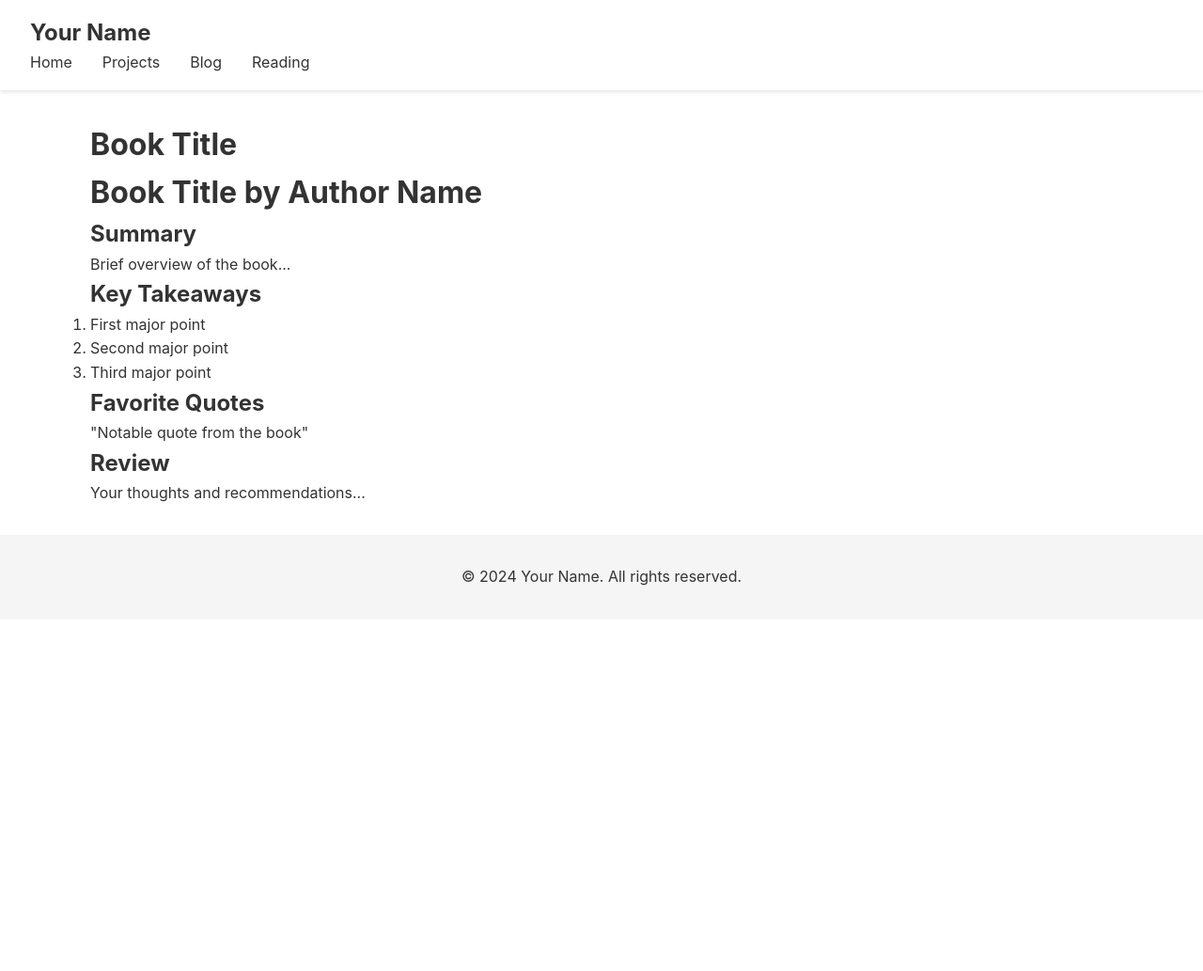
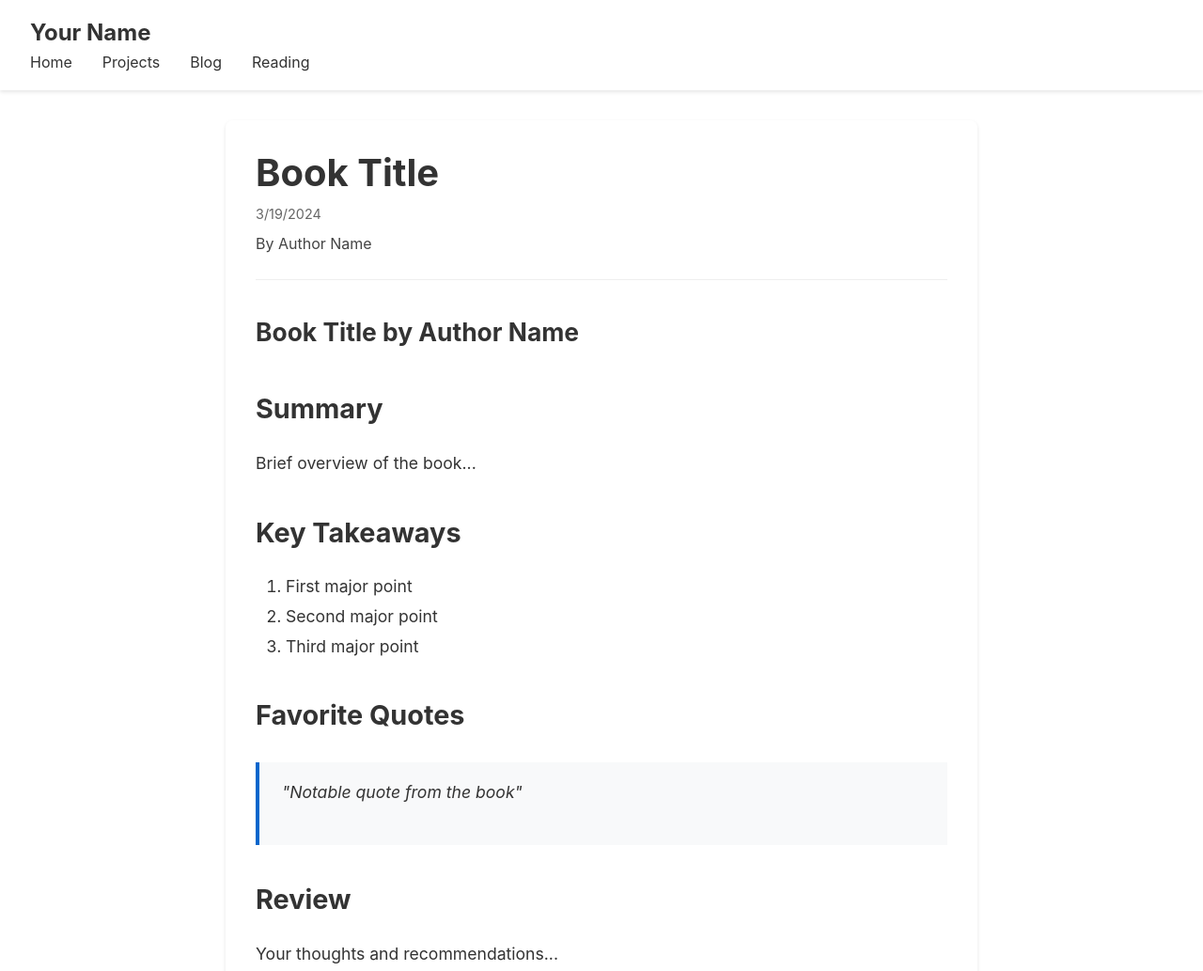
Before and after one commit to cheritng/personalsite, a website: page public/reading/book-title.html in a window 1280 px wide. Shown: the top 1033 px of the page at 94% size. Before the commit the page ends 800 px from the top, so only its background shows below. Drawn offline with Linux system fonts and the light colour scheme.

Commit message:
third commit

```diff
--- a/css/styles.css
+++ b/css/styles.css
@@ -251,3 +251,87 @@ footer {
         max-width: 1000px;
     }
 }
+
+/* Content Article Styles */
+.content-article {
+    max-width: 800px;
+    margin: 0 auto;
+    padding: 2rem;
+    background: #fff;
+    border-radius: 8px;
+    box-shadow: 0 2px 4px rgba(0,0,0,0.1);
+}
+
+.content-header {
+    margin-bottom: 2rem;
+    padding-bottom: 1rem;
+    border-bottom: 1px solid #eee;
+}
+
+.content-header h1 {
+    margin-bottom: 0.5rem;
+    font-size: 2.5rem;
+    line-height: 1.2;
+}
+
+.content-date {
+    color: #666;
+    font-size: 0.9rem;
+    margin-bottom: 0.5rem;
+}
+
+.content-author {
+    color: #444;
+    font-size: 1rem;
+    margin-bottom: 0.5rem;
+}
+
+.content-body {
+    font-size: 1.1rem;
+    line-height: 1.8;
+    color: #333;
+}
+
+.content-body h2 {
+    margin: 2rem 0 1rem;
+    font-size: 1.8rem;
+}
+
+.content-body h3 {
+    margin: 1.5rem 0 1rem;
+    font-size: 1.4rem;
+}
+
+.content-body p {
+    margin-bottom: 1.5rem;
+}
+
+.content-body ul,
+.content-body ol {
+    margin-bottom: 1.5rem;
+    padding-left: 2rem;
+}
+
+.content-body blockquote {
+    margin: 1.5rem 0;
+    padding: 1rem 1.5rem;
+    border-left: 4px solid #0066cc;
+    background: #f8f9fa;
+    font-style: italic;
+}
+
+/* Code blocks */
+.content-body pre {
+    background: #f8f9fa;
+    padding: 1rem;
+    border-radius: 4px;
+    overflow-x: auto;
+    margin: 1.5rem 0;
+}
+
+.content-body code {
+    background: #f8f9fa;
+    padding: 0.2rem 0.4rem;
+    border-radius: 3px;
+    font-size: 0.9em;
+}
--- a/public/reading/book-title.html
+++ b/public/reading/book-title.html
@@ -19,7 +19,15 @@
     </nav>
 
     <main class="container">
-        <h1>Book Title</h1><h1>Book Title by Author Name</h1>
+        <article class="content-article">
+            <header class="content-header">
+                <h1>Book Title</h1>
+                <div class="content-date">3/19/2024</div>
+
+                <div class="content-author">By Author Name</div>
+            </header>
+            <div class="content-body">
+                <h1>Book Title by Author Name</h1>
 <h2>Summary</h2>
 <p>Brief overview of the book...</p>
 <h2>Key Takeaways</h2>
@@ -35,6 +43,8 @@
 <h2>Review</h2>
 <p>Your thoughts and recommendations... </p>
 
+            </div>
+        </article>
     </main>
 
     <footer>
```
Also changed, not shown: public/blog/first-post.html (+15 -1 lines), public/blog/second-post.html (+11 -1 lines), public/projects/personal-blog.html (+15 -1 lines), scripts/build.js (+19 -4 lines).
